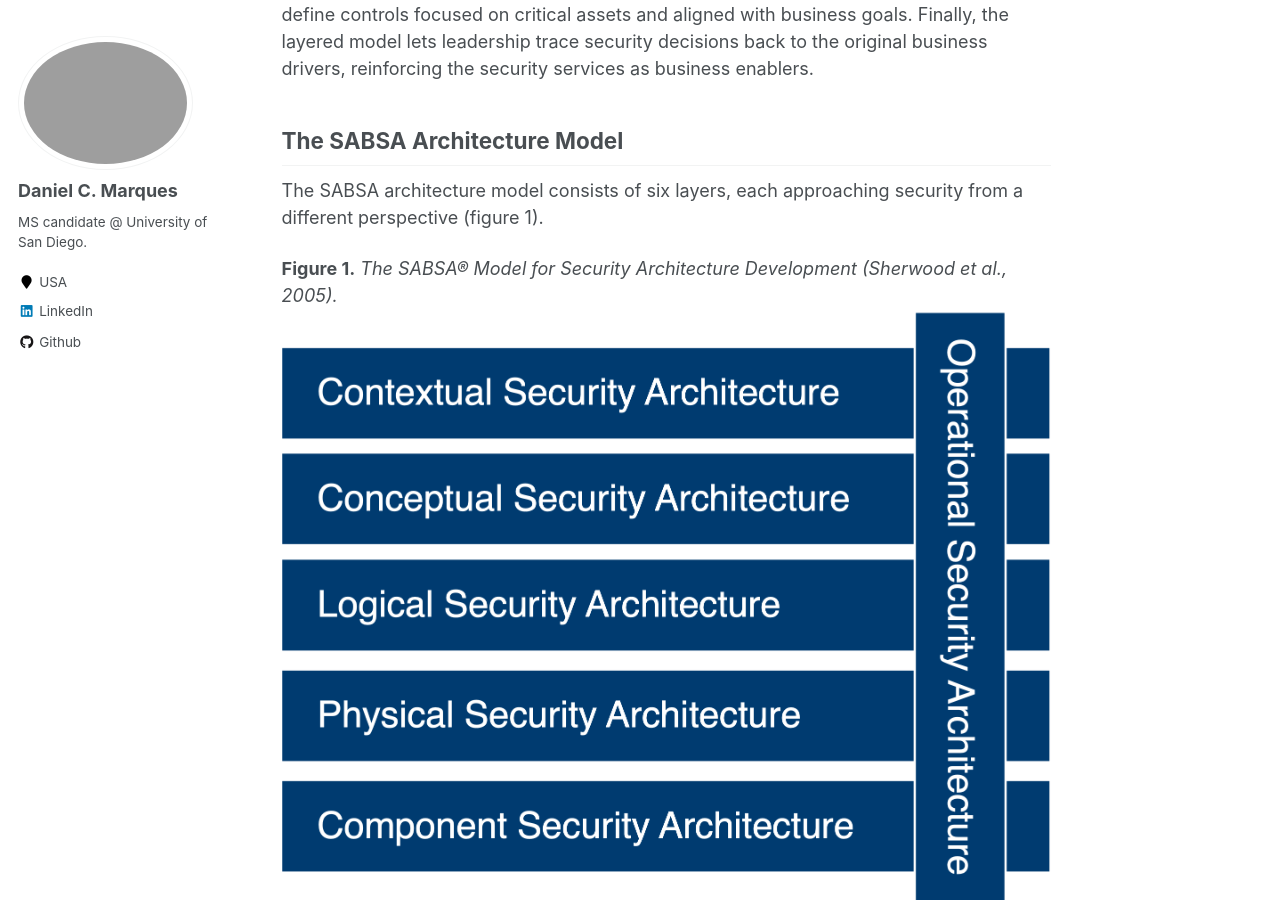
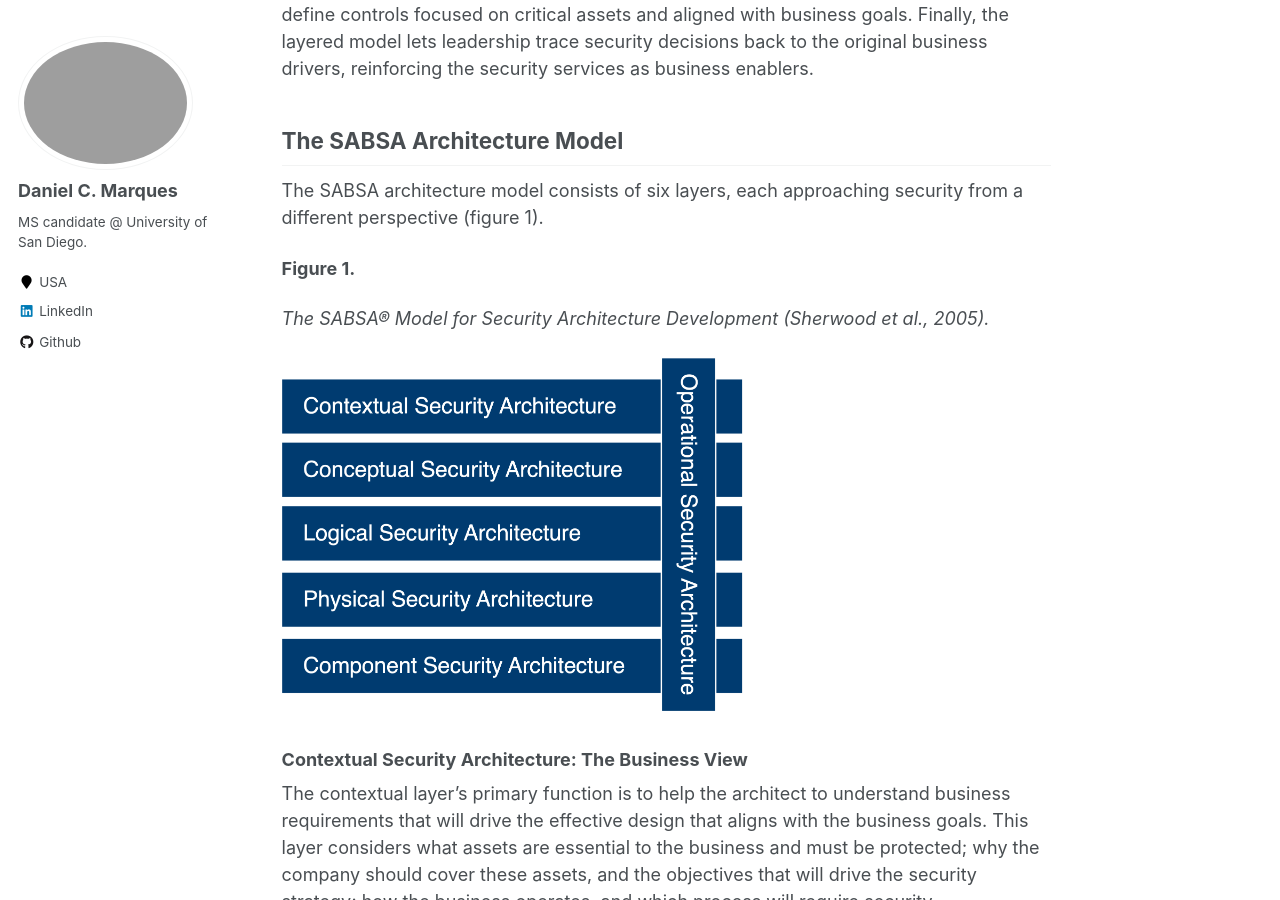
Before and after one commit to danielcmarques/danielcmarques.github.io, a Jekyll site: the page built from _portfolio/csol520.md, in a window 1280 px wide and 900 px high, scrolled down 453 px. Built offline with Jekyll 4.4.1, drawn with Linux system fonts in a browser that asks for light colours.

Commit message:
Update csol520.md

```diff
--- a/_portfolio/csol520.md
+++ b/_portfolio/csol520.md
@@ -12,8 +12,10 @@ The complexity derived from defending a corporate environment while supporting b
 The SABSA architecture model consists of six layers, each approaching security from a different perspective (figure 1).
 
 **Figure 1.**
+
 _The SABSA® Model for Security Architecture Development (Sherwood et al., 2005)._
-<img src='/images/sabsa_model.png'>
+
+<img src='/images/sabsa_model.png' width="60%" height="60%">
 
 ### Contextual Security Architecture: The Business View
 The contextual layer’s primary function is to help the architect to understand business requirements that will drive the effective design that aligns with the business goals. This layer considers what assets are essential to the business and must be protected; why the company should cover these assets, and the objectives that will drive the security strategy; how the business operates, and which process will require security considerations; who is involved in the business operation, such as organizational structures and third parties; where is the business operating, and associated security aspects such as geographically dispersed offices and local laws; and the time requirements for security, including deadlines and time-to-market. Once the architects enumerate and understand the business requirements and context of security controls, they can create the overall security philosophy.
@@ -21,6 +23,7 @@ The contextual layer’s primary function is to help the architect to understand
 Business drivers are a vital part of this layer: they serve as initial input to establish Business Attributes and, consequently, the Business Risk Model. Leveraging the Business Risk Model, the security practitioner can, for instance, establish control objectives aligned to the business goals. To illustrate this concept, I wrote a paper that uses the methodology described by Sherwood et al. (2005) to create an example Business Risk Model for Target leveraging publicly available information to derive business drivers, requirements and impact, and potential vulnerabilities.
 
 **Paper:** [Target Corporation: A business risk model based on the 2013 data breach](http://danielcmarques.github.io/files/coursework/csol520/Assignment.CSOL520.Business_Risk_Model.Daniel_Cordeiro_Marques.pdf)
+
 _Note: This paper was developed for educational purposes only, based exclusively on publicly available information. It does not reflect the company's opinions, needs, or objectives._
 
 ### Conceptual Security Architecture: The Architect's View
@@ -37,6 +40,7 @@ The logical layer uses the conceptual layer’s principles to identify security
 To illustrate my understanding of the Logical Security Architecture, I developed a paper that describes a mock logical architecture for Equifax, based on the SABSA framework and publicly available information. Specifically, the work leverages Equifax’s 2019 annual report to establish risks and business drivers and the U. S. Government Accountability Office (GAO)’s report to derive a gap analysis.
 
 **Paper:** [Logical Security Architecture (Designer’s view): Equifax case study](http://danielcmarques.github.io/files/coursework/csol520/Assignment.CSOL520.FinalProject.Daniel_Cordeiro_Marques.pdf)
+
 _Note: This paper was developed for educational purposes only, based exclusively on publicly available information. It does not reflect the company's opinions, needs, or objectives._
 
 ### Physical Security Architecture: The Builder's View
```
